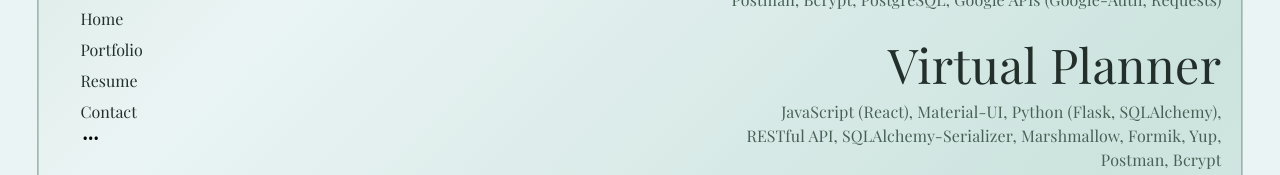
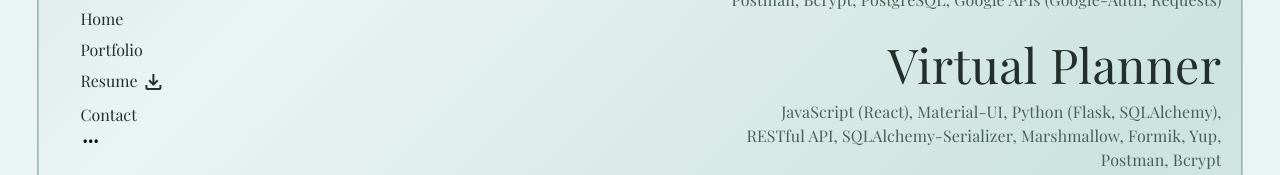
Before and after one commit to tianalopez/portfolio, a React (Create React App) app in the folder portfolio/: page /portfolio in a window 1280 px wide. Shown: the part 232-407 px from the top of the page. Built offline with nearby package versions, Linux system fonts and the light colour scheme; data requests are answered from the project's data file; a web font is replaced by a local one.

Commit message:
fixes icon download

```diff
--- a/portfolio/package.json
+++ b/portfolio/package.json
@@ -4,8 +4,8 @@
   "private": true,
   "dependencies": {
     "@emotion/react": "^11.11.3",
+    "@emotion/styled": "^11.11.0",
     "@mui/icons-material": "^5.15.5",
-    "@emotion/styled": "^11.11.0",
     "@mui/material": "^5.15.4",
     "@testing-library/jest-dom": "^5.17.0",
     "@testing-library/react": "^13.4.0",
--- a/portfolio/src/App.js
+++ b/portfolio/src/App.js
@@ -2,6 +2,7 @@
 import './styles/App.css';
 import {Container, Box, Grid, Typography,} from '@mui/material';
 import { NavLink, Outlet } from "react-router-dom";
+import FileDownloadOutlinedIcon from '@mui/icons-material/FileDownloadOutlined';
 
 function App() {
 
@@ -41,6 +42,7 @@ function App() {
             </NavLink >
             <NavLink className='link' onClick={handleDownload}>
               Resume
+              <FileDownloadOutlinedIcon sx={{ color: '#232F2A', ml: 0.5 }} />
             </NavLink>
             <NavLink className='link' to={'/contact'}>
               Contact
--- a/portfolio/src/styles/App.css
+++ b/portfolio/src/styles/App.css
@@ -80,6 +80,7 @@
   color:#232F2A;
   position: relative;
   transition: color .3s ease-in-out;
+  display: flex;
 }
 
 .link:focus {
```
Also changed, not shown: 1 other file (tests, documents, lock files or other folders).
